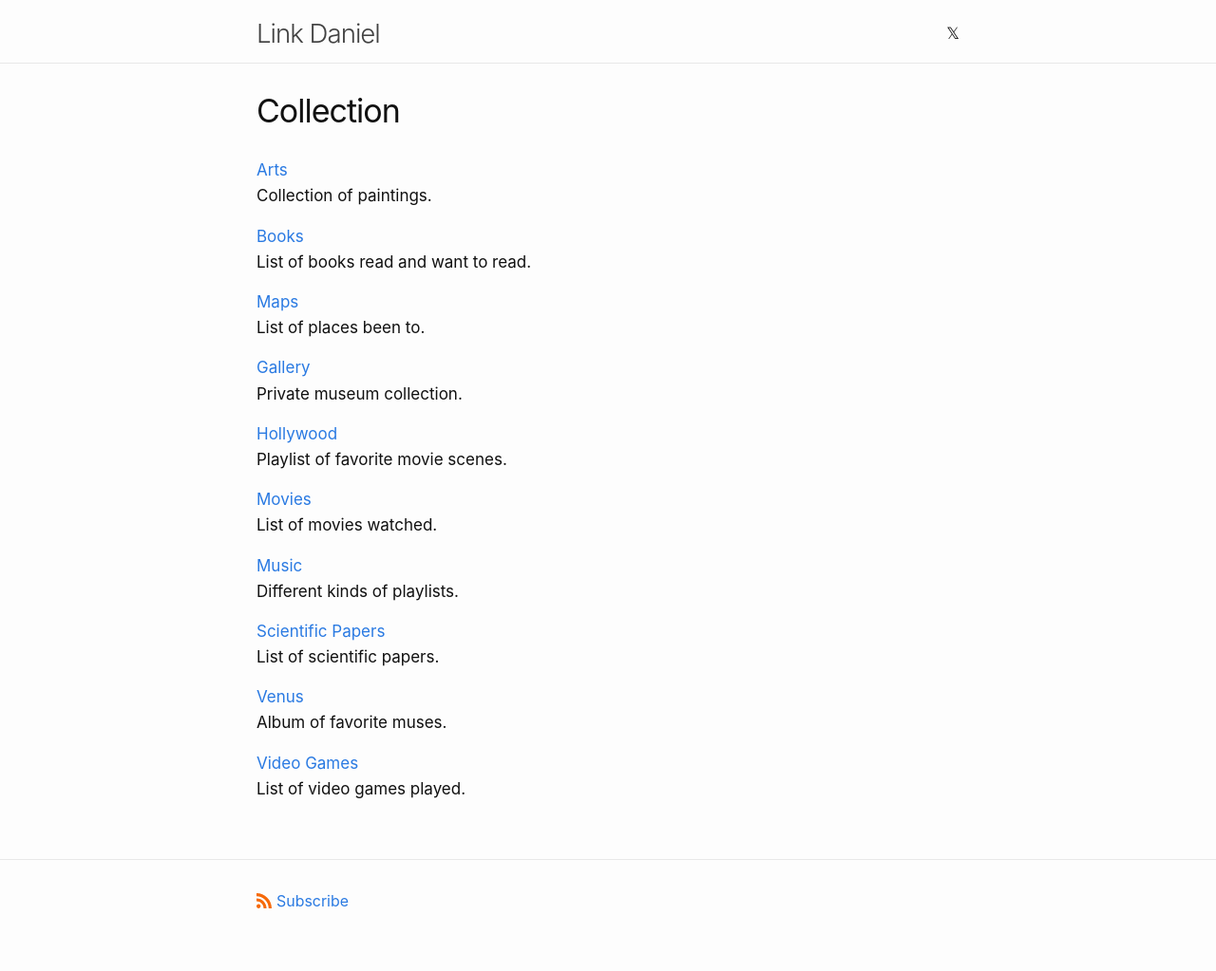
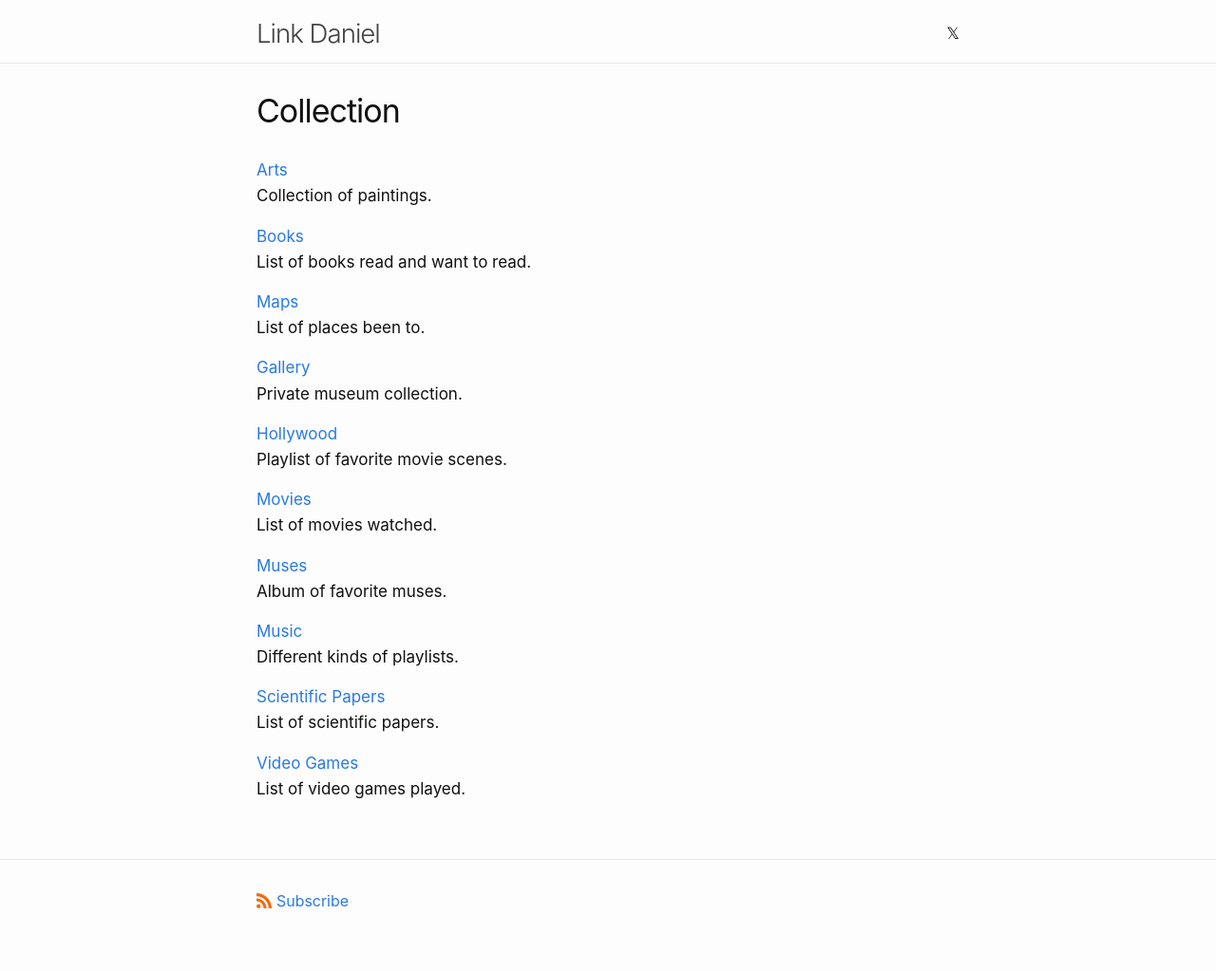
Before and after one commit to link-daniel/link.github.io, a Jekyll site: the page built from collection.md, in a window 1280 px wide. Shown: the whole page at 95% size. Built offline with Jekyll 4.4.1, drawn with Linux system fonts in a browser that asks for light colours.

Commit message:
Update collection.md

```diff
--- a/collection.md
+++ b/collection.md
@@ -28,6 +28,10 @@ Playlist of favorite movie scenes.
 <br>
 List of movies watched.
 
+<a href="https://models.com/lists/yfn2ltx8ll/">Muses</a>
+<br>
+Album of favorite muses.
+
 <a href="https://www.youtube.com/playlist?list=PL3IOQtA2di8P_t579vfZJUjdLs8fgK0H8">Music</a>
 <br>
 Different kinds of playlists.
@@ -36,10 +40,6 @@ Different kinds of playlists.
 <br>
 List of scientific papers.
 
-<a href="https://www.dropbox.com/scl/fo/k5j5c4w2444zw3jn3uqv7/AAKWjJ1Ok2_IBqMOxuzqQG0?rlkey=9g2yd01v4t8ype9hppjuwbd9n&st=4he2bhqg&dl=0">Venus</a>
-<br>
-Album of favorite muses.
-
 <a href="https://www.imdb.com/list/ls567765043">Video Games</a>
 <br>
 List of video games played.
```
